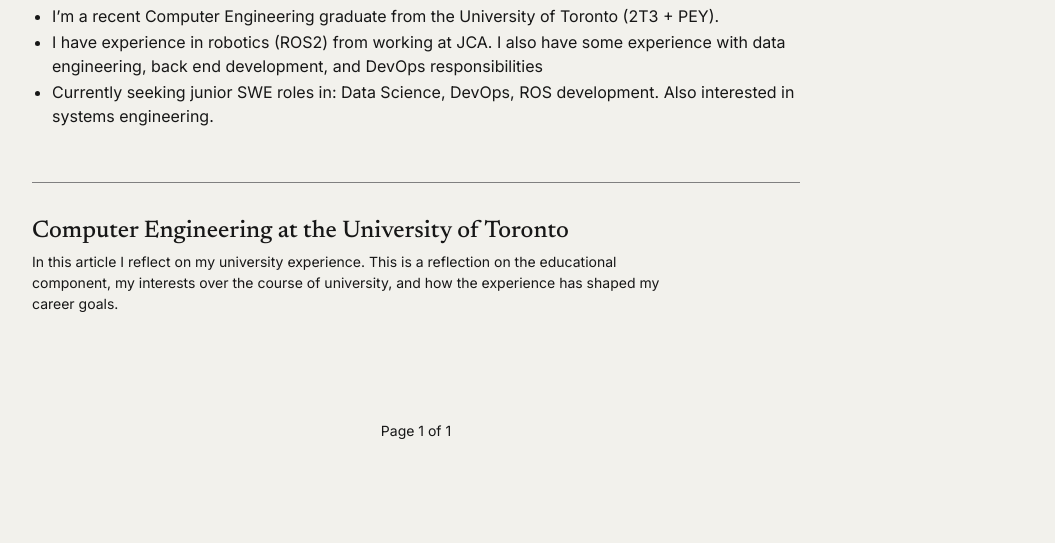
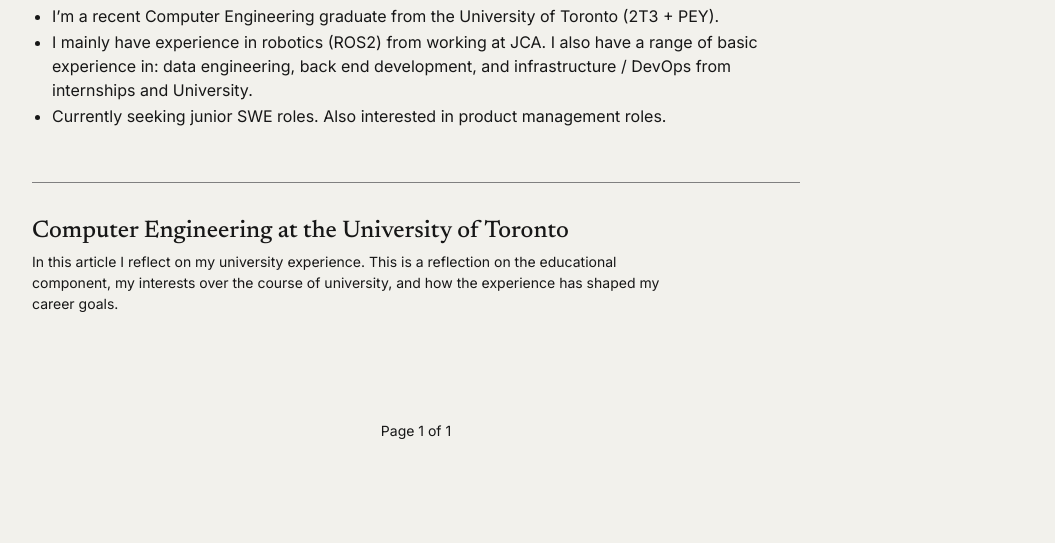
Before and after one commit to Ali-Aboelela/Ali-Aboelela.github.io, an Astro site: page /career in a window 1280 px wide. Shown: the part 218-761 px from the top of the page, without its empty margins (224-1279 px from the left). Built offline with nearby package versions, Linux system fonts and the light colour scheme; Astro itself is replaced by a stand-in of ours.

Commit message:
Modified career intro

```diff
--- a/src/components/Intro.astro
+++ b/src/components/Intro.astro
@@ -26,10 +26,10 @@
     <ul>
         <li>I’m a recent Computer Engineering graduate from the University of Toronto (2T3 + PEY).</li>
         <li>
-            I have experience in robotics (ROS2) from working at JCA. I also have some experience with data engineering, back end development, and DevOps
-            responsibilities
+            I mainly have experience in robotics (ROS2) from working at JCA. I also have a range of basic experience in: data engineering, back end development,
+            and infrastructure / DevOps from internships and University.
         </li>
-        <li>Currently seeking junior SWE roles in: Data Science, DevOps, ROS development. Also interested in systems engineering.</li>
+        <li>Currently seeking junior SWE roles. Also interested in product management roles.</li>
     </ul>
 </div>
 
```
